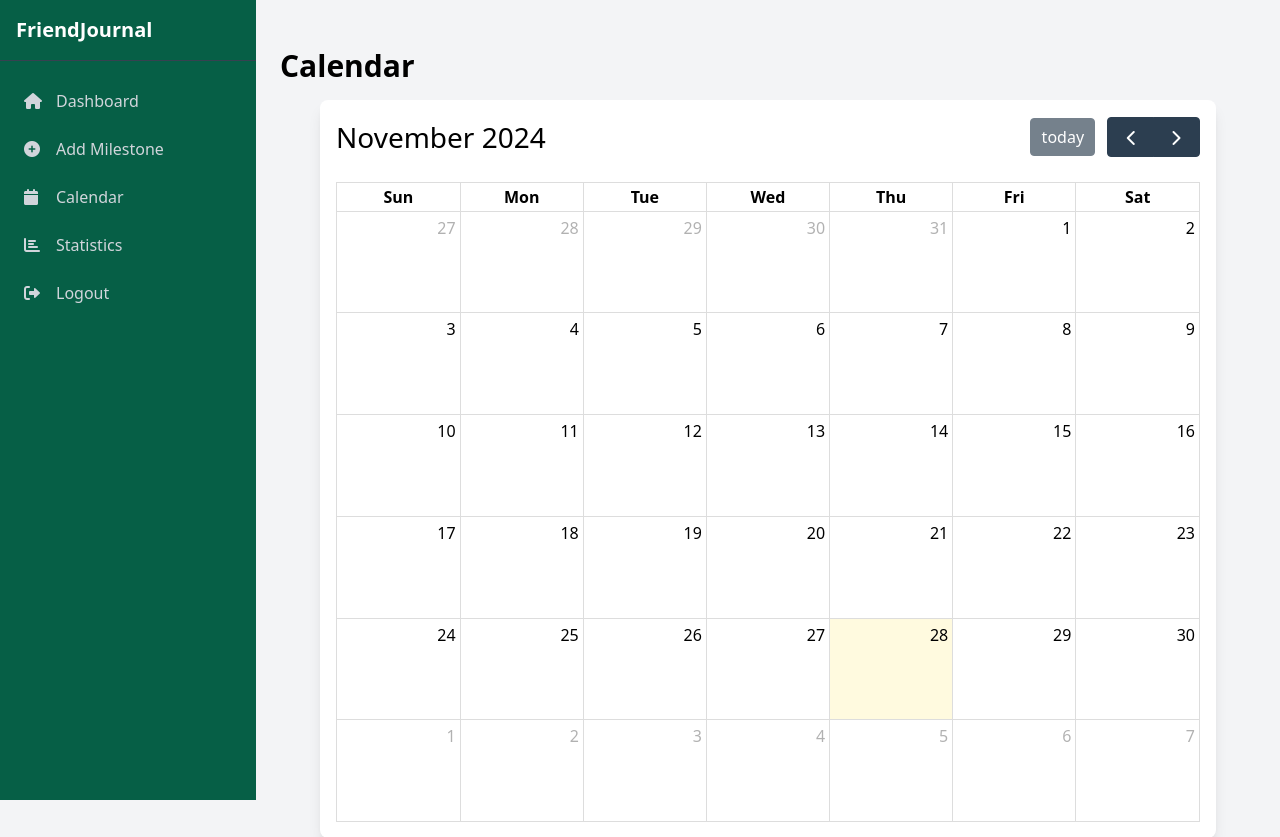
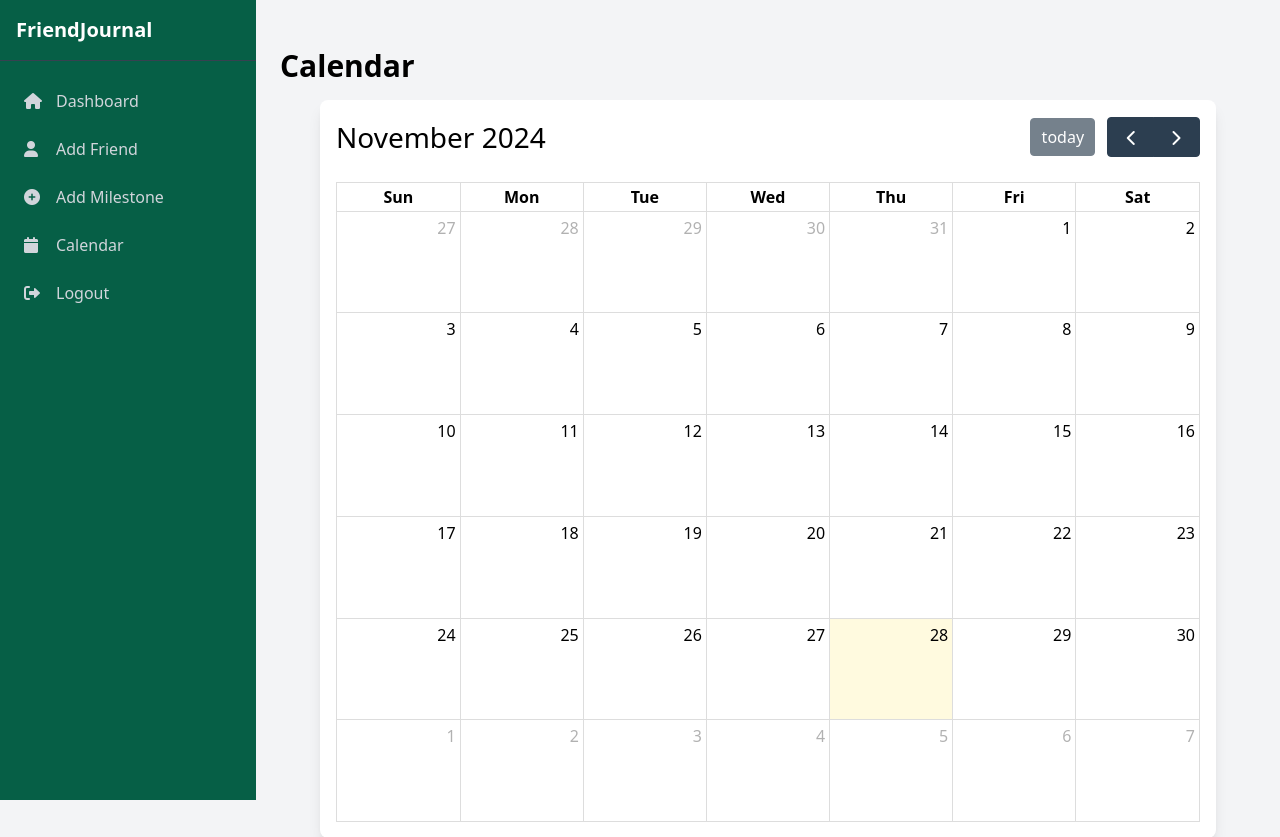
Before and after one commit to sapanadhakal40/friends-journal-hub, a Flask app: page /calendar in a window 1280 px wide. Shown: the top 837 px of the page. Run offline with Flask 3, Linux system fonts and the light colour scheme; the visitor is signed in with stand-in values (Sample User, id 1); data that the repository does not hold is empty; style sheets or scripts are compiled from the project's sources; some libraries are stand-ins or nearby versions.

Commit message:
Adds url for add friend in sidebar

```diff
--- a/app/templates/base_dashboard.html
+++ b/app/templates/base_dashboard.html
@@ -6,7 +6,7 @@
     <title>{% block title %}FriendJournal Dashboard{% endblock %}</title>
     <link href="{{ url_for('static', filename='css/styles.css') }}" rel="stylesheet">
     <link rel="stylesheet" href="https://cdnjs.cloudflare.com/ajax/libs/font-awesome/6.0.0-beta3/css/all.min.css">
-    <link rel="stylesheet" href="https://cdnjs.cloudflare.com/ajax/libs/fullcalendar/5.10.1/main.min.css">
+
     <link rel="preconnect" href="https://fonts.googleapis.com">
     <link rel="preconnect" href="https://fonts.gstatic.com" crossorigin>
     <link href="https://fonts.googleapis.com/css2?family=Poppins:ital,wght@0,100;0,200;0,300;0,400;0,500;0,600;0,700;0,800;0,900&display=swap" rel="stylesheet">
@@ -28,18 +28,19 @@
                 <i class="fas fa-home w-5"></i>
                 <span class="ml-3">Dashboard</span>
             </a>
+            <a href="{{ url_for('add_friend') }}" class="flex items-center px-6 py-3 text-gray-300 hover:bg-emerald-600 hover:text-white transition-colors duration-200">
+                <i class="fas fa-user w-5"></i>
+                <span class="ml-3">Add Friend</span>
+            </a>
             <a href="{{ url_for('add_milestone') }}" class="flex items-center px-6 py-3 text-gray-300 hover:bg-emerald-600 hover:text-white transition-colors duration-200">
                 <i class="fas fa-plus-circle w-5"></i>
                 <span class="ml-3">Add Milestone</span>
             </a>
-            <a href="#" class="flex items-center px-6 py-3 text-gray-300 hover:bg-emerald-600 hover:text-white transition-colors duration-200">
+            <a href="{{url_for('calendar')}}" class="flex items-center px-6 py-3 text-gray-300 hover:bg-emerald-600 hover:text-white transition-colors duration-200">
                 <i class="fas fa-calendar w-5"></i>
                 <span class="ml-3">Calendar</span>
             </a>
-            <a href="#" class="flex items-center px-6 py-3 text-gray-300 hover:bg-emerald-600 hover:text-white transition-colors duration-200">
-                <i class="fas fa-chart-bar w-5"></i>
-                <span class="ml-3">Statistics</span>
-            </a>
+
             <a href="{{ url_for('logout') }}" class="flex items-center px-6 py-3 text-gray-300 hover:bg-emerald-600 hover:text-white transition-colors duration-200">
                 <i class="fas fa-sign-out-alt w-5"></i>
                 <span class="ml-3">Logout</span>
@@ -59,7 +60,7 @@
         </main>
 
     </div>
-    <script src="https://cdnjs.cloudflare.com/ajax/libs/fullcalendar/5.10.1/main.min.js"></script>
+
     <script src="{{ url_for('static', filename='js/script.js') }}"></script>
 </body>
 </html>
```
